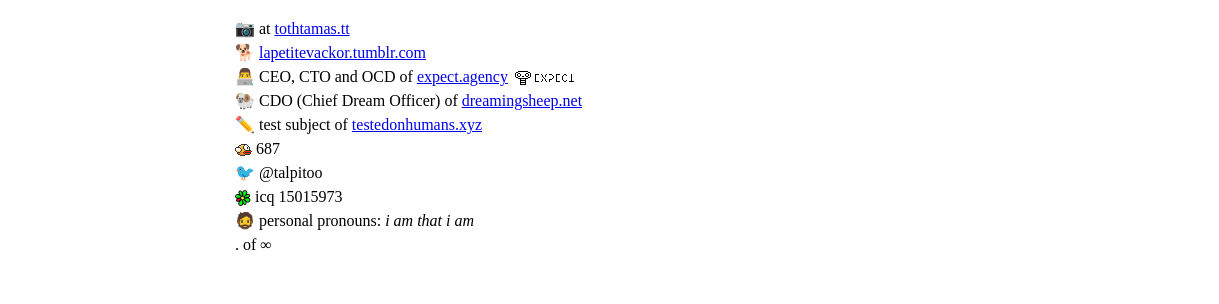
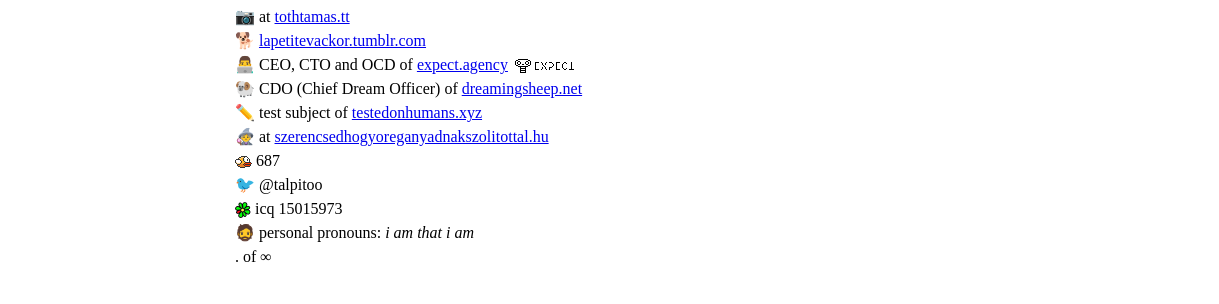
Before and after one commit to talpitoo/talpitoo.com, a plain HTML site: page index.html in a window 1280 px wide. Shown: the part 496-800 px from the top of the page, 0-1219 px from the left. Drawn offline with Linux system fonts and the light colour scheme.

Commit message:
gray favicon + szerencsedhogyoreganyadnakszolitottal.hu

```diff
--- a/index.html
+++ b/index.html
@@ -92,6 +92,7 @@
                 👨‍💻 CEO, CTO and OCD of <a href="https://expect.agency/">expect.agency</a> <img src="img/expect.png" width="65" height="16" alt="Expect" title="Expect" /><br/>
                 🐏 CDO (Chief Dream Officer) of <a href="https://dreamingsheep.net/">dreamingsheep.net</a><br/>
                 ✏️ test subject of <a href="https://testedonhumans.xyz/">testedonhumans.xyz</a><br/>
+                🧙‍♀️ at <a href="https://szerencsedhogyoreganyadnakszolitottal.hu/">szerencsedhogyoreganyadnakszolitottal.hu</a><br/>
                 <img src="img/flappy-bird.png" width="17" height="12" alt="Flappy bird" title="Flappy bird"/> 687<br/>
                 🐦 @talpitoo<br/>
                 <img src="img/icq.png" width="16" height="16" alt="ICQ" title="ICQ"/> icq 15015973<br/>
```
Also changed, not shown: img/favicon-tt.svg.
